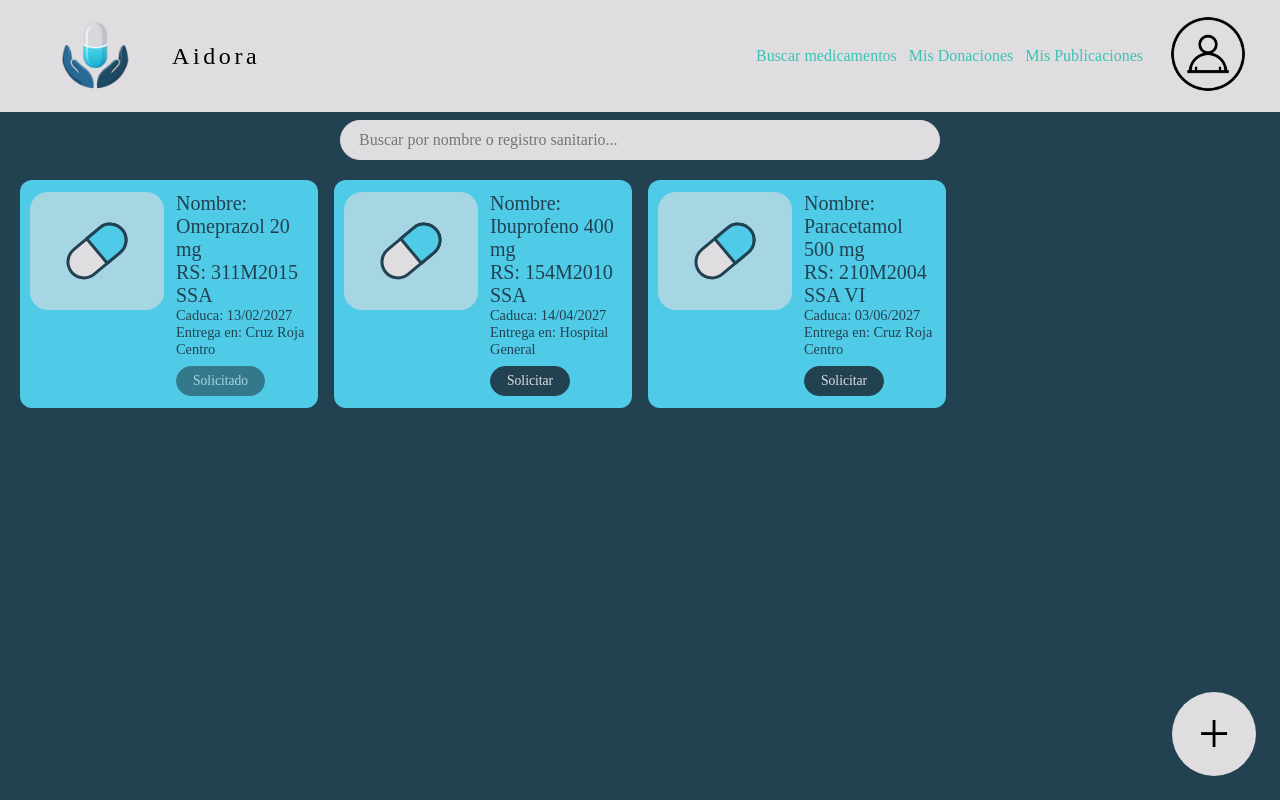
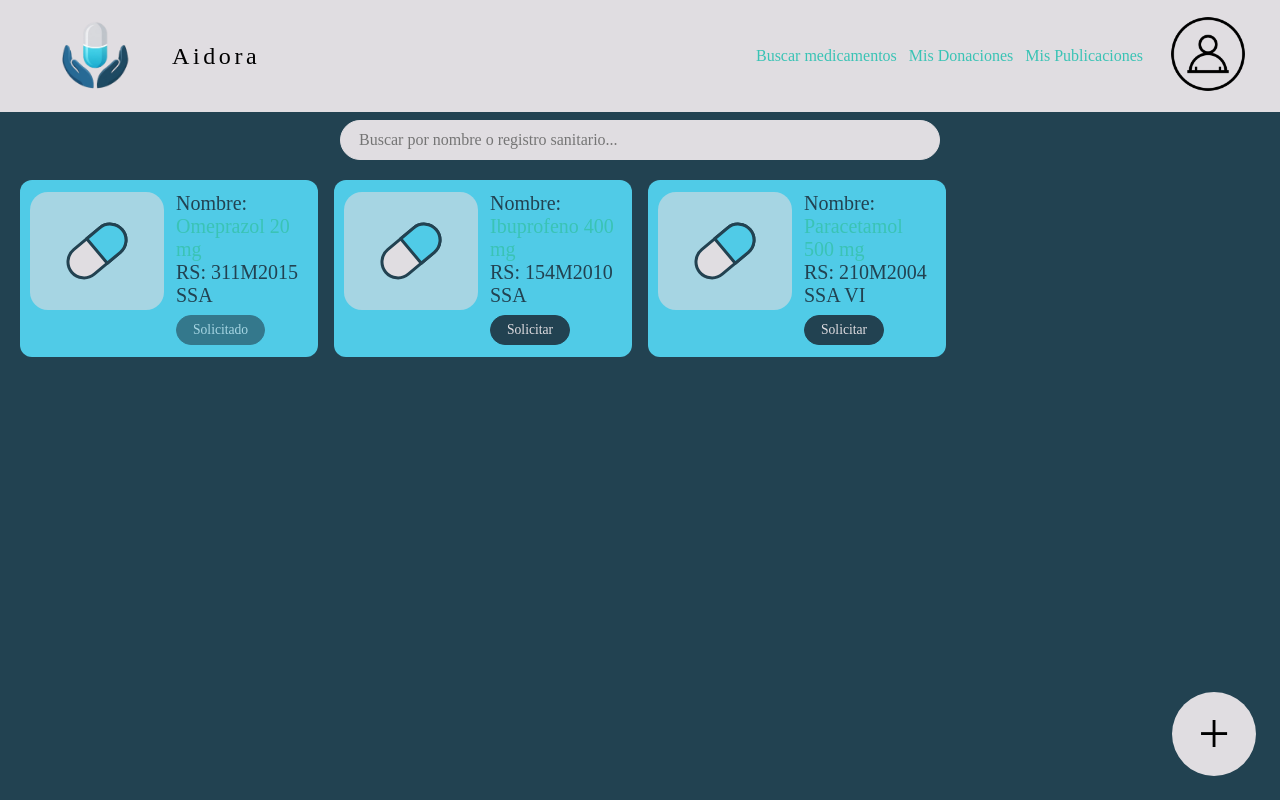
Before and after one commit to Nemurineko00/aidora_fron, a Next.js app: page /home in a window 1280 px wide. Built offline with nearby package versions, Linux system fonts and the light colour scheme.

Commit message:
Feat: Complete vistas home

```diff
--- a/components/vistas/VistaHome.js
+++ b/components/vistas/VistaHome.js
@@ -5,7 +5,6 @@ import Image from "next/image";
 import Link from "next/link";
 import BuscadorMedicamentos from "@/components/buscarMedicamentos";
 import { listarMedicamentosDisponibles, solicitarMedicamento } from "@/lib/servicios";
-import { formatoFecha } from "@/lib/formato";
 
 export default function VistaHome() {
   const [medicamentos, setMedicamentos] = useState([]);
@@ -38,7 +37,7 @@ export default function VistaHome() {
       setAviso(`Solicitaste ${m.nombre}. Puedes ver el estado en "Mis Donaciones".`);
     } catch (e) {
       setError(e.message);
-      cargar(); // por si el medicamento ya no está disponible
+      cargar();
     } finally {
       setSolicitando(null);
     }
@@ -49,7 +48,7 @@ export default function VistaHome() {
     nombre: m.nombre,
     rs: m.registroSanitario,
     imagen: m.fotoUrl,
-    detalles: [`Caduca: ${formatoFecha(m.fechaCaducidad)}`, `Entrega en: ${m.puntoEntrega.nombre}`],
+    href: `/detPublicacion?id=${m.id}`,
     solicitado: m.solicitado,
   }));
 
```
